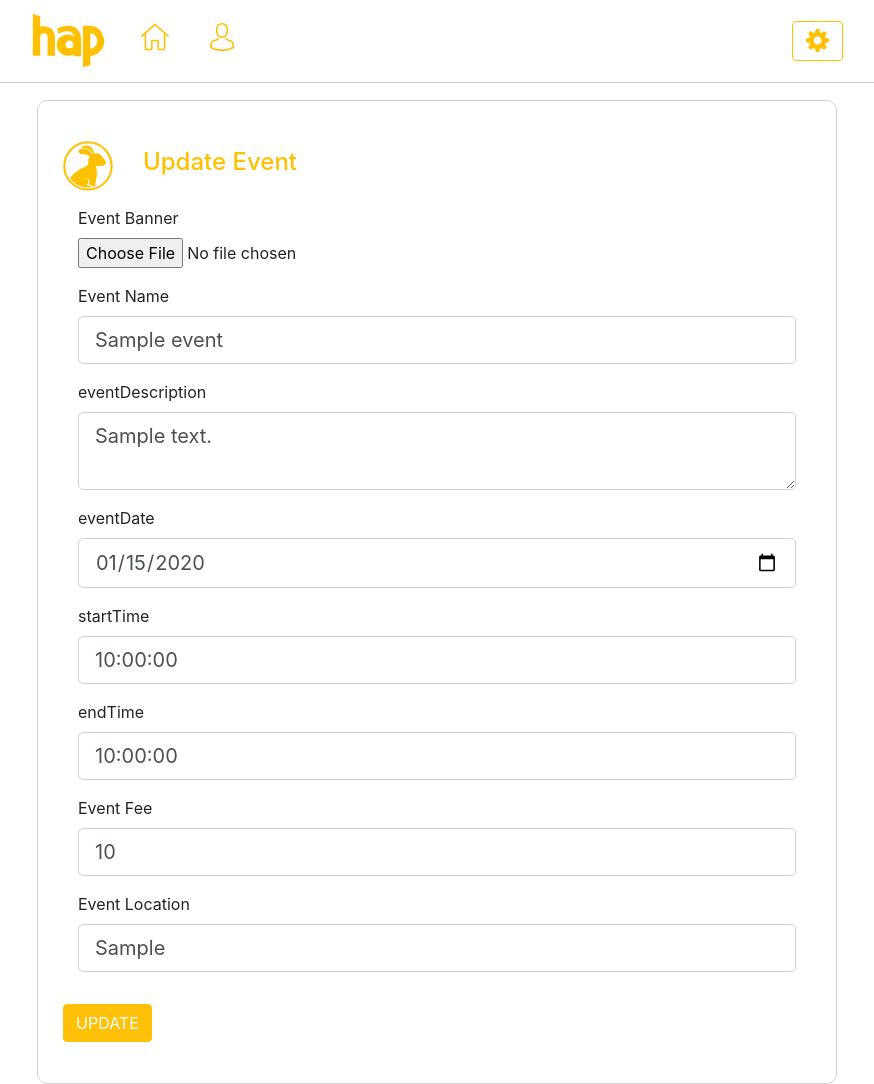
After one commit to devdsd/ProjectHap, a Flask app: page /event/1/update in a window 1280 px wide. The commit adds this page. Shown: the whole page, without its empty margins (203-1077 px from the left). Run offline with Flask 2, Linux system fonts and the light colour scheme; a user stored in the database is signed in; tables that the repository leaves empty hold one stand-in row (values such as "Sample post"); some libraries are stand-ins or nearby versions.

Commit message:
CRUDL event functionality done

```diff
--- a/hap/forms.py
+++ b/hap/forms.py
@@ -36,6 +36,16 @@ class LoginForm(FlaskForm):
   submit = SubmitField('LOG IN')
 
 
+class UpdateEventForm(FlaskForm):
+    eventName = StringField('Event Name', validators=[DataRequired(), Length(min=2, max =50)])
+    eventDescription = TextAreaField('Event Description', validators=[DataRequired()])
+    eventDate = DateField('Event Date', format='%Y-%m-%d')
+    startTime = TimeField("Event Start Time", validators=[DataRequired()])
+    endTime = TimeField("Event End Time", validators=[DataRequired()])
+    imageFile = FileField("Profile Picture", validators=[FileAllowed(["jpg", "png"])])
+    fee = IntegerField("Fee", validators=[DataRequired(), NumberRange(max=1000000)])
+    location = StringField('Location', validators=[DataRequired(), Length(min=2, max =75)])
+    submit = SubmitField('UPDATE')
 
 class CreateEventForm(FlaskForm):
     eventName = StringField('Event Name', validators=[DataRequired(), Length(min=2, max =50)])
--- a/hap/routes.py
+++ b/hap/routes.py
@@ -1,8 +1,8 @@
 import os, binascii
 from PIL import Image
 from hap import app, db, bcrypt
-from flask import render_template, url_for, flash, redirect, request
-from hap.forms import SignupForm, LoginForm, CreateEventForm, UpdateAccountForm
+from flask import render_template, url_for, flash, redirect, request, abort
+from hap.forms import SignupForm, LoginForm, CreateEventForm, UpdateAccountForm, UpdateEventForm
 # from hap import models
 from hap.models import *
 from flask_login import login_user, current_user, logout_user, login_required
@@ -108,9 +108,9 @@ def logout():
 @app.route('/account', methods=['GET', 'POST'])
 @login_required
 def account():
-
     profilePic = url_for("static", filename="images/" + current_user.image_file)
-    return render_template("account.html", title="Account", homeNavbarLogoBorderBottom="white", profileNavbarLogoBorderBottom="#FFC000", profilePic=profilePic)
+    events = Events.query.all()
+    return render_template("account.html", title="Account", events=events, homeNavbarLogoBorderBottom="white", profileNavbarLogoBorderBottom="#FFC000", profilePic=profilePic)
 
 @app.route("/settings", methods=["GET", "POST"])
 @login_required
@@ -143,5 +143,48 @@ def settings():
 @login_required
 def event(event_id):
     event = Events.query.get_or_404(event_id)
+    return render_template("event.html", title=event.eventName, event=event, homeNavbarLogoBorderBottom="white", profileNavbarLogoBorderBottom="white")
 
-    return render_template("event.html", title=event.eventName, event=event, homeNavbarLogoBorderBottom="white", profileNavbarLogoBorderBottom="white")
+@app.route("/event/<int:event_id>/update", methods=['GET', 'POST'])
+@login_required
+def update_event(event_id):
+    form = UpdateEventForm()
+    event = Events.query.get_or_404(event_id)
+    if event.host != current_user:
+        abort(403)
+    if form.validate_on_submit():
+        if form.imageFile.data:
+            imageFile = save_picture(form.imageFile.data)
+            event.image_file = imageFile
+        event.eventName = form.eventName.data
+        event.eventDescription = form.eventDescription.data
+        event.eventDate = form.eventDate.data
+        event.eventStartTime = form.startTime.data
+        event.eventEndTime = form.endTime.data
+        event.fee = form.fee.data
+        event.location = form.location.data
+        db.session.commit()
+        flash("You Event has been updated.", "success")
+        return redirect(url_for('event', event_id=event.id))
+
+    elif request.method == "GET":
+        form.eventName.data = event.eventName
+        form.eventDescription.data = event.eventDescription
+        form.eventDate.data = event.eventDate
+        form.startTime.data = event.eventStartTime
+        form.endTime.data = event.eventEndTime
+        form.fee.data = event.fee
+        form.location.data = event.location
+
+    return render_template("update.html", title="Update Event", form=form, homeNavbarLogoBorderBottom="white", profileNavbarLogoBorderBottom="white")
+
+@app.route("/event/<int:event_id>/delete", methods=['GET','POST'])
+@login_required
+def delete_event(event_id):
+    event = Events.query.get_or_404(event_id)
+    if event.host != current_user:
+        abort(403)
+    db.session.delete(event)
+    db.session.commit()
+    flash("You Event has been deleted", "success")
+    return redirect(url_for('home'))
--- a/hap/templates/signup.html
+++ b/hap/templates/signup.html
@@ -106,4 +106,4 @@
                 </div>
             </div>
         </div>
-    {% endblock content %}
+	{% endblock content %}
--- /dev/null
+++ b/hap/templates/update.html
@@ -0,0 +1,169 @@
+{% extends "layouts.html" %}
+    {% block navbarAdjust %}
+        <div class="container-fluid" style="position:fixed;z-index:2;padding:0 17%;border-bottom:1px lightgray solid;top:-0.5px;background:white;">
+    {% endblock navbarAdjust %}
+    {% block navbarToggler %}
+        <button class="navbar-toggler" type="button" data-toggle="collapse" data-target="#navbarTogglerDemo03" aria-controls="navbarTogglerDemo03" aria-expanded="false" aria-label="Toggle navigation">
+            <span class="navbar-toggler-icon"></span>
+        </button>
+    {% endblock navbarToggler %}
+    {% block navbarRightComponent %}
+        <div class="dropdown">
+            <button id="gear-logo" class="btn btn-outline-warning" type="button" data-toggle="dropdown">
+                <div style="width:25px;margin-bottom:-5px;">
+                    <svg version="1.1" id="Layer_1" xmlns="http://www.w3.org/2000/svg" xmlns:xlink="http://www.w3.org/1999/xlink" x="0px" y="0px"
+                        viewBox="150 -150 500 500" style="enable-background:new 150 -150 500 500;" xml:space="preserve">
+                        <style type="text/css">
+                            .st0{fill:#FFC000;}
+                        </style>
+                        <path class="st0" d="M621.6,62.2l-60.1-9.8c-3.4-11.6-8-22.6-13.7-33.1l35.1-50c2.8-4,2.3-9.4-1.1-12.8l-38.9-38.9
+                            c-3.5-3.5-8.9-3.9-12.9-1L480.7-48c-10.5-5.8-21.6-10.4-33.3-13.9l-10.5-59.8c-0.8-4.8-5-8.3-9.9-8.3h-55c-4.9,0-9.1,3.5-9.9,8.4
+                            l-9.7,59.6c-11.7,3.4-22.8,8-33.4,13.7L270-83.5c-4-2.8-9.4-2.4-12.9,1.1l-38.9,38.9c-3.4,3.4-3.9,8.8-1.1,12.8l34.6,49.5
+                            c-5.8,10.6-10.5,21.8-14,33.6l-59.3,9.9c-4.8,0.8-8.3,5-8.3,9.9v55c0,4.9,3.5,9,8.2,9.9l59.3,10.5c3.5,11.8,8.1,23,13.9,33.6l-35,49
+                            c-2.8,4-2.4,9.4,1.1,12.9l38.9,38.9c3.4,3.4,8.8,3.9,12.8,1.1l49.6-34.7c10.5,5.8,21.7,10.4,33.5,13.8l9.9,59.6
+                            c0.8,4.8,5,8.4,9.9,8.4h55c4.9,0,9-3.5,9.9-8.3l10.6-59.9c11.7-3.5,22.8-8.2,33.3-14l49.9,35c4,2.8,9.4,2.3,12.8-1.1l38.9-38.9
+                            c3.5-3.5,3.9-8.9,1-12.9l-35.6-49.4c5.7-10.4,10.3-21.5,13.7-33.1l60.2-10.5c4.8-0.8,8.3-5,8.3-9.9v-55
+                            C630,67.2,626.4,63,621.6,62.2z M400,180c-44.1,0-80-35.9-80-80s35.9-80,80-80s80,35.9,80,80S444.1,180,400,180z"/>
+                    </svg>
+                </div>
+            </button>
+                <div class="dropdown-menu" aria-labelledby="dropdownMenuButton">
+                <a id="navbar-myEvents" class="dropdown-item" href="#">My Events</a>
+                <a id="navbar-settings" class="dropdown-item" href="{{ url_for("settings") }}">Settings</a>
+                <a id="navbar-logout" class="dropdown-item" href="{{ url_for("logout") }}">Log Out</a>
+            </div>
+        </div>
+    {% endblock navbarRightComponent %}
+ {% block content %}
+    <div id="settings-updateProfile" class="container">
+        <div class="forms">
+            <div class="row align-items-center">
+                <div class="col-md-auto">
+                    <img src="{{ url_for("static", filename="assets/hap-logo.svg") }}" style="width:50px;margin:15px 0;">
+                </div>
+                <div class="col">
+                    <p class="h4" style="color:#FFC000;">Update Event</p>
+                </div>
+            </div>
+            <form method="POST" action="" enctype="multipart/form-data">
+                {{ form.hidden_tag() }}
+                <fieldset class="form-group">
+                    <div class="container-fluid">
+                        <div class="row">
+                            <div class="col-md-auto">
+                                <div class="form-group">
+                                    <label>Event Banner</label>
+                                    {{ form.imageFile(class="form-control-file") }}
+                                    {% if form.imageFile.errors %}
+                                        {% for error in form.imageFile.errors %}
+                                            <span class="text-danger"> {{ error }} </span></br>
+                                        {% endfor %}
+                                    {% endif %}
+                                </div>
+                            </div>
+                        </div>
+                            <div class="form-group">
+                                <label>Event Name</label>
+                                    <div class="form-row">
+                                        <div class="col">
+                                            {% if form.eventName.errors %}
+                                                {{ form.eventName(class="form-control form-control-lg is-invalid", placeholder="Event name") }}
+                                                <div class="invalid-feedback">
+                                                    {% for error in form.eventName.errors %}
+                                                        <span> {{ error }} </span>
+                                                    {% endfor %}
+                                                </div>
+                                            {% else %}
+                                                {{ form.eventName(class="form-control form-control-lg", placeholder="Event name") }}
+                                            {% endif %}
+                                        </div>
+                                    </div>
+                            </div>
+                            <div class="form-group">
+                                <label>eventDescription</label>
+                                {% if form.eventDescription.errors %}
+                                    {{ form.eventDescription(class="form-control form-control-lg is-invalid", placeholder="Event Description") }}
+                                    <div class="invalid-feedback">
+                                        {% for error in form.eventDescription.errors %}
+                                            <span> {{ error }} </span>
+                                        {% endfor %}
+                                    </div>
+                                {% else %}
+                                    {{ form.eventDescription(class="form-control form-control-lg", placeholder="Event Description") }}
+                                {% endif %}
+                            </div>
+                            <div class="form-group">
+                                <label>eventDate</label>
+                                {% if form.eventDate.errors %}
+                                    {{ form.eventDate(class="form-control form-control-lg is-invalid", placeholder="Event Date") }}
+                                    <div class="invalid-feedback">
+                                        {% for error in form.eventDate.errors %}
+                                            <span> {{ error }} </span>
+                                        {% endfor %}
+                                    </div>
+                                {% else %}
+                                    {{ form.eventDate(class="form-control form-control-lg") }}
+                                {% endif %}
+                            </div>
+                            <div class="form-group">
+                                <label>startTime</label>
+                                {% if form.startTime.errors %}
+                                    {{ form.startTime(class="form-control form-control-lg is-invalid") }}
+                                    <div class="invalid-feedback">
+                                        {% for error in form.startTime.errors %}
+                                            <span> {{ error }} </span>
+                                        {% endfor %}
+                                    </div>
+                                {% else %}
+                                    {{ form.startTime(class="form-control form-control-lg") }}
+                                {% endif %}
+                            </div>
+                            <div class="form-group">
+                                <label>endTime</label>
+                                {% if form.endTime.errors %}
+                                    {{ form.endTime(class="form-control form-control-lg is-invalid") }}
+                                    <div class="invalid-feedback">
+                                        {% for error in form.endTime.errors %}
+                                            <span> {{ error }} </span>
+                                        {% endfor %}
+                                    </div>
+                                {% else %}
+                                    {{ form.endTime(class="form-control form-control-lg") }}
+                                {% endif %}
+                            </div>
+                            <div class="form-group">
+                                <label>Event Fee</label>
+                                {% if form.fee.errors %}
+                                    {{ form.fee(class="form-control form-control-lg is-invalid", placeholder="") }}
+                                    <div class="invalid-feedback">
+                                        {% for error in form.fee.errors %}
+                                            <span> {{ error }} </span>
+                                        {% endfor %}
+                                    </div>
+                                {% else %}
+                                    {{ form.fee(class="form-control form-control-lg", placeholder="") }}
+                                {% endif %}
+                            </div>
+                            <div class="form-group">
+                                <label>Event Location</label>
+                                {% if form.location.errors %}
+                                    {{ form.location(class="form-control form-control-lg is-invalid", placeholder="") }}
+                                    <div class="invalid-feedback">
+                                        {% for error in form.location.errors %}
+                                            <span> {{ error }} </span>
+                                        {% endfor %}
+                                    </div>
+                                {% else %}
+                                    {{ form.location(class="form-control form-control-lg", placeholder="") }}
+                                {% endif %}
+                            </div>
+                        </fieldset>
+                        <div class="form-group">
+                            {{ form.submit(class="btn btn-warning", style="color:white;") }}
+                        </div>
+                    </div>
+                </fieldset>
+            </form>
+        </div>
+    </div>
+ {% endblock content %}
```
Also changed, not shown: hap/templates/account.html (+30 -0 lines), hap/static/images/086bba58d8eb8d5d135195886f8a75.JPG (added), hap/static/images/4c57db62efa82825db5a00a9eeb1f2.JPG (added), hap/static/images/4d9e93c12ecf49f5712b959ad4774b.JPG (added), hap/static/images/58d981ba5ed13a5aed2d4afa5b0151.JPG (added), hap/static/images/a721fdcbc907b8a597d665b38bfc20.JPG (added), hap/static/images/d0811cd05377f219bc889c67b97114.JPG (added), hap/static/images/ee295d1ac0151d5839d9d79b00be46.JPG (added), hap/static/images/f91665bea8d5d0c08278d22c4bed54.JPG (added), hap/static/images/f984561140a9b966acc96c55987203.jpg (added).
